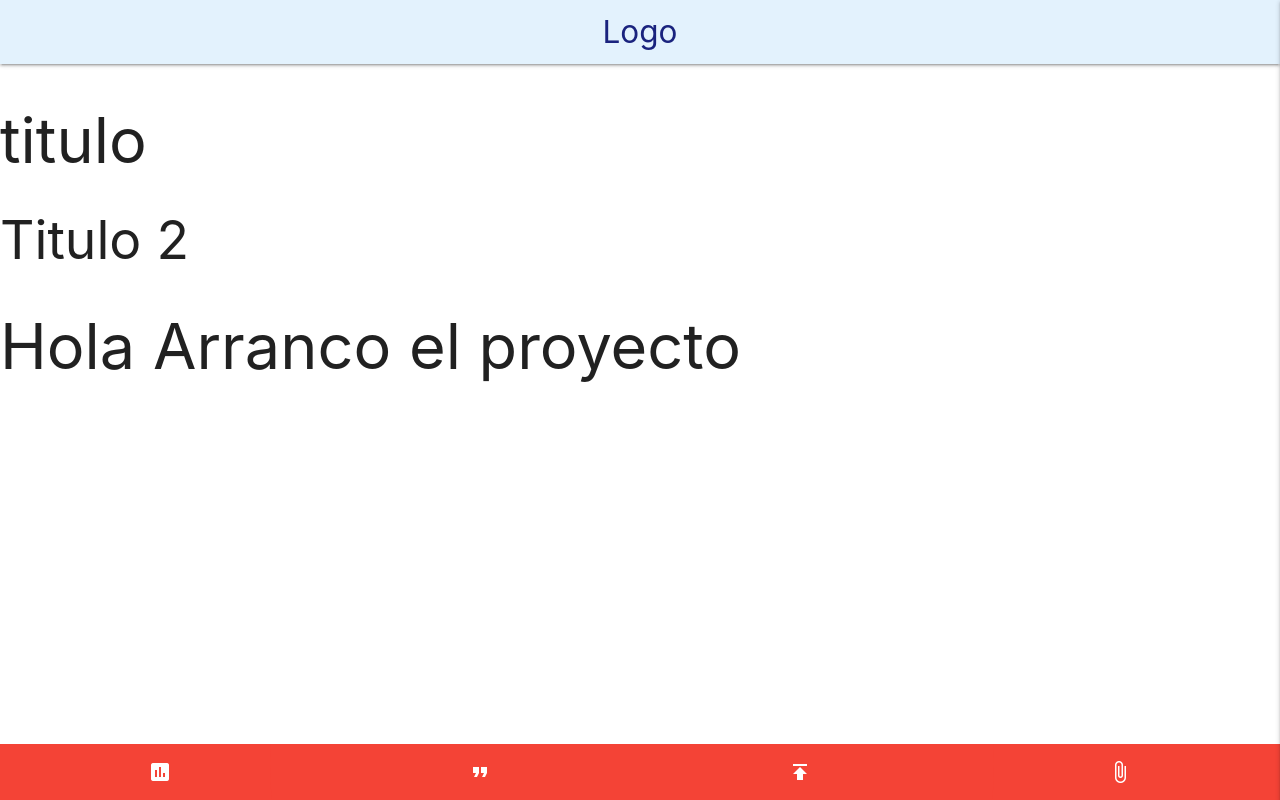
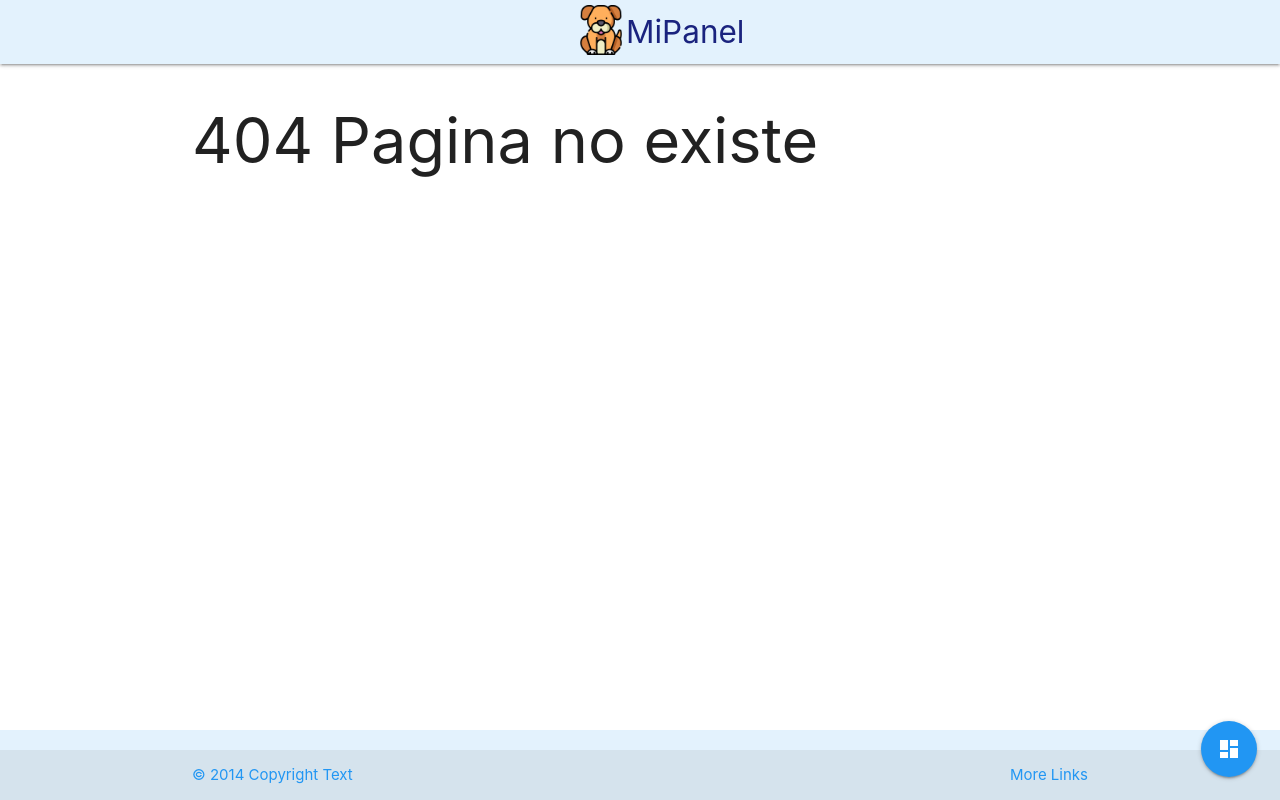
Before and after one commit to ERPOGA/clase_2253, a PHP site: page /sistema.php in a window 1280 px wide. Run offline with PHP 8.4, Linux system fonts and the light colour scheme.

Commit message:
Actualizo por que quedo colgado algo

```diff
--- a/router.php
+++ b/router.php
@@ -0,0 +1,27 @@
+<?php
+
+
+		$formulario = isset($_GET['r'])?$_GET['r']:"";
+
+		if($formulario == "lista_proveedores"){
+
+			include("vistas/lista_proveedores.php");
+
+		}elseif($formulario == "lista_generos"){
+
+			include("vistas/lista_generos.php");
+
+		}elseif($formulario == "lista_directores"){
+
+			include("vistas/lista_directores.php");
+
+		}else{
+
+			echo("<h1>404 Pagina no existe</h1>");
+
+		}
+
+
+
+
+?>
--- a/vistas/layout.php
+++ b/vistas/layout.php
@@ -9,45 +9,76 @@
 
 	<!--Let browser know website is optimized for mobile-->
 	<meta name="viewport" content="width=device-width, initial-scale=1.0" />
+
+	<style>
+		body {
+			display: flex;
+			min-height: 100vh;
+			flex-direction: column;
+		}
+		main {
+			flex: 1 0 auto;
+		}
+		.icono_logo {
+			width: 50px;
+			margin-top: 5px;
+			margin-left: 45%;
+		}
+
+	</style>
+
 </head>
 
 <body>
 	<nav>
 		<div class="nav-wrapper  blue lighten-5">
-			<a href="#!" class="brand-logo center indigo-text text-darken-4">Logo</a>
-			<a href="#" data-target="mobile-demo" class="sidenav-trigger">
-				<i class="material-icons indigo-text text-darken-">menu</i>
+			<img src="web/img/perro.png" class="icono_logo">
+			<a href="#!" class="brand-logo indigo-text text-darken-4">
+				MiPanel
 			</a>
-			<ul class="right hide-on-med-and-down">
-				<li>
-
-
-				</li>
-			</ul>
 		</div>
 	</nav>
-	<ul class="sidenav" id="mobile-demo">
-		<li><a href="sass.html">Sass</a></li>
-		<li><a href="badges.html">Components</a></li>
-		<li><a href="collapsible.html">Javascript</a></li>
-		<li><a href="mobile.html">Mobile</a></li>
-	</ul>
-	<h1> titulo </h1>
-	<h2>Titulo 2 </h2>
-	<div class="fixed-action-btn toolbar direction-top active" style="transition: transform 0.2s cubic-bezier(0.55, 0.085, 0.68, 0.53) 0s, background-color 0s linear 0.2s; text-align: center; width: 100%; bottom: 0px; left: 0px; overflow: hidden; background-color: rgb(244, 67, 54);">
-		<a class="btn-floating btn-large red" style="transition: transform 0.2s ease 0s; overflow: visible;">
-			<i class="large material-icons">mode_edit</i>
-			<div class="fab-backdrop" style="background-color: rgb(244, 67, 54); transform: scale(18.1); transition: transform 0.2s cubic-bezier(0.55, 0.055, 0.675, 0.19) 0s;"></div>
+	<div class="fixed-action-btn">
+		<a class="btn-floating btn-large blue">
+			<i class="large material-icons">dashboard</i>
 		</a>
 		<ul>
-			<li class="waves-effect waves-light"><a href="#!" style="opacity: 1;"><i class="material-icons">insert_chart</i></a></li>
-			<li class="waves-effect waves-light"><a href="#!" style="opacity: 1;"><i class="material-icons">format_quote</i></a></li>
-			<li class="waves-effect waves-light"><a href="#!" style="opacity: 1;"><i class="material-icons">publish</i></a></li>
-			<li class="waves-effect waves-light"><a href="#!" style="opacity: 1;"><i class="material-icons">attach_file</i></a></li>
+			<li>
+				<a href="sistema.php?r=lista_proveedores" class="btn-floating red">
+					<i class="material-icons">fitness_center</i>
+				</a>
+			</li>
+			<li>
+				<a href="sistema.php?r=lista_generos" class="btn-floating yellow darken-1">
+					<i class="material-icons">format_quote</i>
+				</a>
+			</li>
+			<li>
+				<a href="sistema.php?r=lista_directores" class="btn-floating green">
+					<i class="material-icons">person</i>
+				</a>
+			</li>
+			<li>
+				<a class="btn-floating blue">
+					<i class="material-icons">attach_file</i>
+				</a>
+			</li>
 		</ul>
 	</div>
+	<main>
+		<div class="container">
+			<?php include("router.php"); ?>
+		</div>
+	</main>
 
-	<h1>Hola Arranco el proyecto</h1>
+	<footer class="page-footer blue lighten-5">
+		<div class="footer-copyright">
+			<div class="container blue-text">
+				© 2014 Copyright Text
+				<a class="blue-text right" href="#!">More Links</a>
+			</div>
+		</div>
+	</footer>
 	<!--JavaScript at end of body for optimized loading-->
 	<script type="text/javascript" src="web/js/materialize.min.js"></script>
 	<script>
@@ -64,7 +95,7 @@
 
 			var elems = document.querySelectorAll('.fixed-action-btn');
 			var instances = M.FloatingActionButton.init(elems, {
-				toolbarEnabled: true
+				hoverEnabled: false
 			});
 
 		});
```
